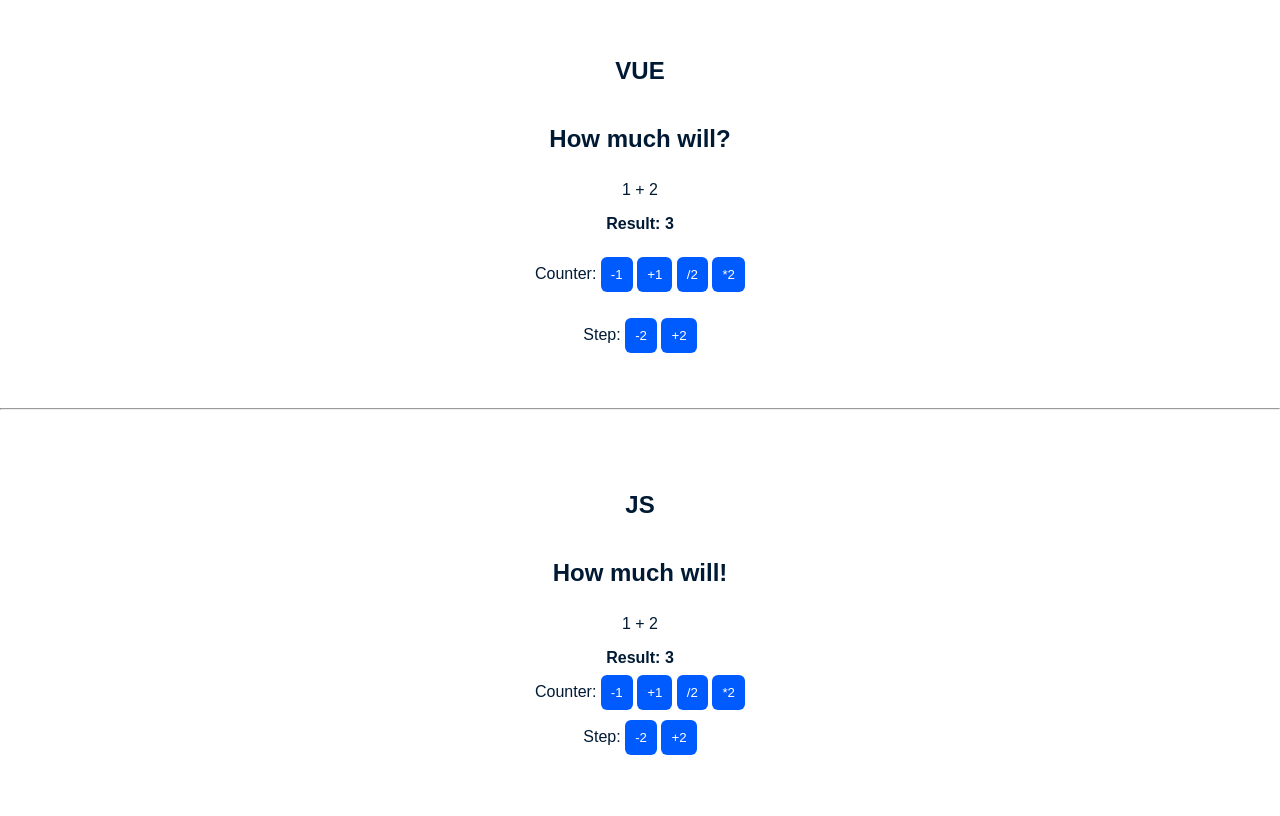
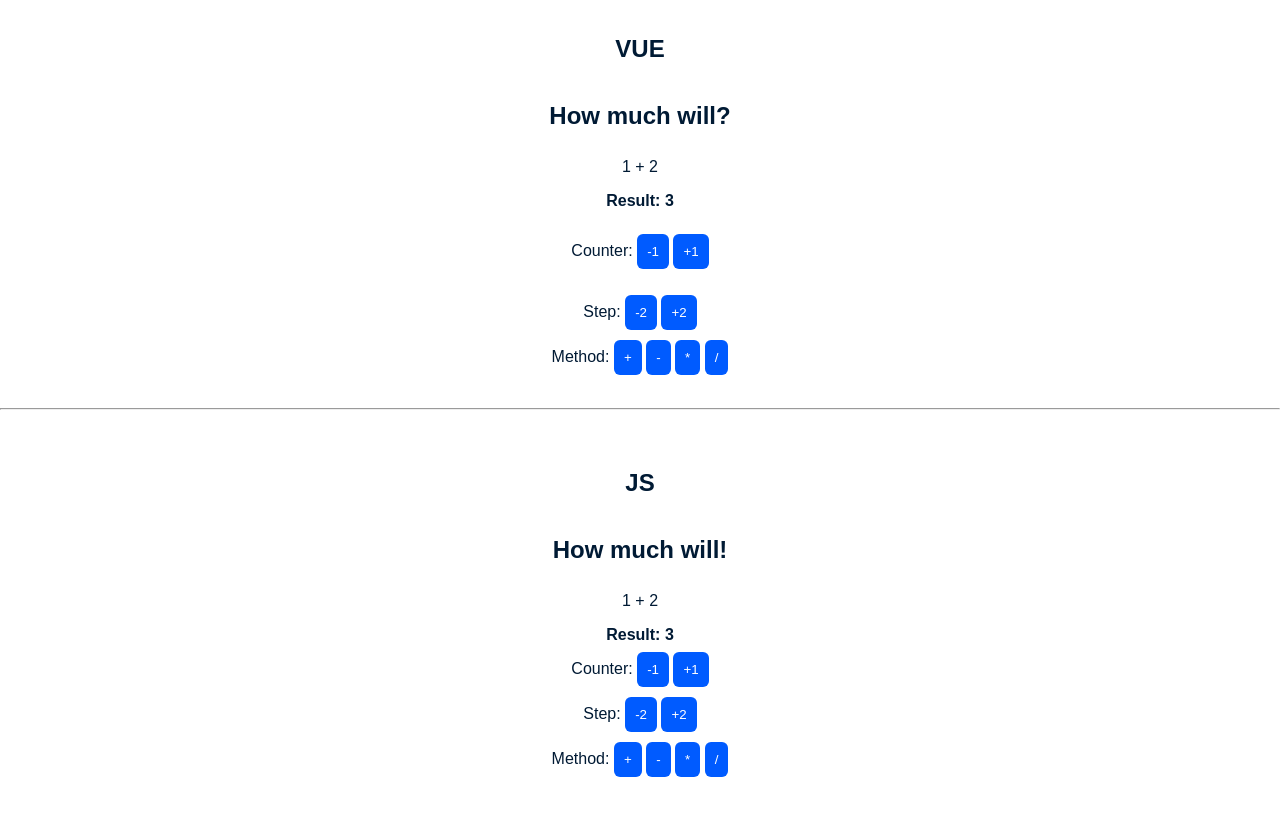
Before and after one commit to ozon-edu-vue-2021/homework-1-vovasap, a plain HTML site: page index.html in a window 1280 px wide. Drawn offline with nearby package versions, Linux system fonts and the light colour scheme.

Commit message:
fix: add mathematical methods

```diff
--- a/index.html
+++ b/index.html
@@ -13,26 +13,34 @@
     <section class="app vue-app">
       <h1>VUE</h1>
       <h2>How much will?</h2>
-      <p>{{counter}} + {{step}}</p>
-      <p><strong>Result: {{sum}}</strong></p>
+      <p>{{counter}} {{method}} {{step}}</p>
+      <p><strong>Result: {{total}}</strong></p>
       <div class="math">
         Counter:
         <button class="button minus" @click="decrementCounterHandler">-1</button>
         <button class="button plus" @click="incrementCounterHandler">+1</button>
-        <button class="button division" @click="divideCounterHandler">/2</button>
-        <button class="button multiplication" @click="multiplyCounterHandler">*2</button>
       </div>
       <div class="math">
         Step:
         <button class="button minus" @click="decreaseStep">-2</button>
         <button class="button plus" @click="increaseStep">+2</button>
       </div>
+      <div class="method">
+        Method:
+        <button class="button plus" @click="changeMethod('+')">+</button>
+        <button class="button minus" @click="changeMethod('-')">-</button>
+        <button class="button multiply" @click="changeMethod('*')">*</button>
+        <button class="button divide" @click="changeMethod('/')">/</button>
+      </div>
     </section>
     <hr />
     <section class="app js-app">
       <h1>JS</h1>
       <h2>How much will!</h2>
-      <p><span class="counter"></span> + <span class="step"></span></p>
+      <p>
+        <span class="counter"></span>
+        <span class="method"></span>
+        <span class="step"></span></p>
       <p>
         <strong>Result: <span class="sum"></span></strong>
       </p>
@@ -40,13 +48,18 @@
         Counter:
         <button class="button minus">-1</button>
         <button class="button plus">+1</button>
-        <button class="button division">/2</button>
-        <button class="button multiplication">*2</button>
       </div>
       <div class="math-step">
         Step:
         <button class="button step-minus">-2</button>
         <button class="button step-plus">+2</button>
+      </div>
+      <div class="math-method">
+        Method:
+        <button class="button plus">+</button>
+        <button class="button minus">-</button>
+        <button class="button multiply">*</button>
+        <button class="button divide">/</button>
       </div>
     </section>
     <script>
@@ -55,6 +68,7 @@
         data: {
           counter: 1,
           step: 2,
+          method: '+'
         },
         methods: {
           incrementCounterHandler() {
@@ -63,22 +77,38 @@
           decrementCounterHandler() {
             this.counter -= 1
           },
-          multiplyCounterHandler() {
-            this.counter *= 2
-          },
-          divideCounterHandler() {
-            this.counter /= 2
-          },
           increaseStep() {
             this.step += 2
           },
           decreaseStep() {
             this.step -= 2
           },
+          changeMethod(method) {
+            this.method = method
+          }
         },
         computed: {
-          sum() {
-            return this.counter + this.step
+          total() {
+            let totalValue
+            switch (this.method) {
+              case '+':
+                totalValue = this.counter + this.step
+                break
+              case '-':
+                totalValue = this.counter - this.step
+                break
+              case '*':
+                totalValue = this.counter * this.step
+                break
+              case '/':
+								if (!this.counter && !this.step) {
+                    totalValue = 'not defined'
+								} else {
+                    totalValue = this.counter / this.step
+								}
+								break
+            }
+            return totalValue
           },
         },
       })
@@ -86,18 +116,20 @@
     <script>
       const counterEl = document.querySelector('.js-app .counter')
       const stepEl = document.querySelector('.js-app .step')
+      const sumEl = document.querySelector('.js-app .sum')
+      const methodEl = document.querySelector('.js-app .method')
+
       const buttonElCounterMinus = document.querySelector('.js-app .minus')
       const buttonElCounterPlus = document.querySelector('.js-app .plus')
-      const buttonElCounterDivision = document.querySelector('.js-app .division')
-      const buttonElCounterMultiplication = document.querySelector(
-        '.js-app .multiplication'
-      )
 
       const buttonElStepMinus = document.querySelector('.js-app .step-minus')
       const buttonElStepPlus = document.querySelector('.js-app .step-plus')
 
-      const sumEl = document.querySelector('.js-app .sum')
-      const sumStepEl = document.querySelector('.js-app .step')
+      const buttonPlus = document.querySelector('.js-app .math-method .plus')
+      const buttonMinus = document.querySelector('.js-app .math-method .minus')
+      const buttonMultiply = document.querySelector('.js-app .math-method .multiply')
+      const buttonDivide = document.querySelector('.js-app .math-method .divide')
+
 
       const plusElements =[buttonElCounterPlus, buttonElStepPlus]
       const minusElements = [buttonElCounterMinus, buttonElStepMinus]
@@ -105,6 +137,7 @@
       const data = {
         counter: 1,
         step: 2,
+        method: '+'
       }
 
       const incrementCounterHandler = function (e) {
@@ -121,12 +154,10 @@
           data.step -= 2
         }
       }
-      const multiplyCounterHandler = function () {
-        data.counter = data.counter * 2
-      }
-      const divideCounterHandler = function () {
-        data.counter /= 2
-      }
+      const setCurrentMethod = function (method = '+') {
+				data.method = method
+				methodEl.textContent = data.method
+			}
 
       const updateCounter = function () {
         counterEl.textContent = data.counter
@@ -136,11 +167,28 @@
         stepEl.textContent = data.step
       }
 
-      const getSum = function () {
-        sumEl.textContent = data.counter + data.step
+      const getTotal = function () {
+        switch (data.method) {
+          case '+':
+            sumEl.textContent = data.counter + data.step
+            break
+          case '-':
+            sumEl.textContent = data.counter - data.step
+            break
+          case '*':
+            sumEl.textContent = data.counter * data.step
+            break
+          case '/':
+						if (!data.counter && !data.step) {
+							sumEl.textContent = 'not defined'
+						} else {
+							sumEl.textContent = data.counter / data.step
+						}
+            break
+        }
       }
 
-      const queue = [getSum, updateCounter, updateStep]
+      const queue = [getTotal, updateCounter, updateStep]
 
       Object.keys(data).forEach((key) => {
         let value = data[key]
@@ -159,7 +207,8 @@
 
       counterEl.textContent = data.counter
       stepEl.textContent = data.step
-      getSum()
+      getTotal()
+      setCurrentMethod()
 
       plusElements.forEach((el) =>
         el.addEventListener('click', incrementCounterHandler)
@@ -167,8 +216,11 @@
       minusElements.forEach((el) => {
         el.addEventListener('click', decrementCounterHandler)
       })
-      buttonElCounterMultiplication.addEventListener('click', multiplyCounterHandler)
-      buttonElCounterDivision.addEventListener('click', divideCounterHandler)
+      buttonPlus.addEventListener('click', () => setCurrentMethod('+'))
+      buttonMinus.addEventListener('click', () => setCurrentMethod('-'))
+      buttonMultiply.addEventListener('click', () => setCurrentMethod('*'))
+      buttonDivide.addEventListener('click', () => setCurrentMethod('/'))
+
     </script>
   </body>
 </html>
```
